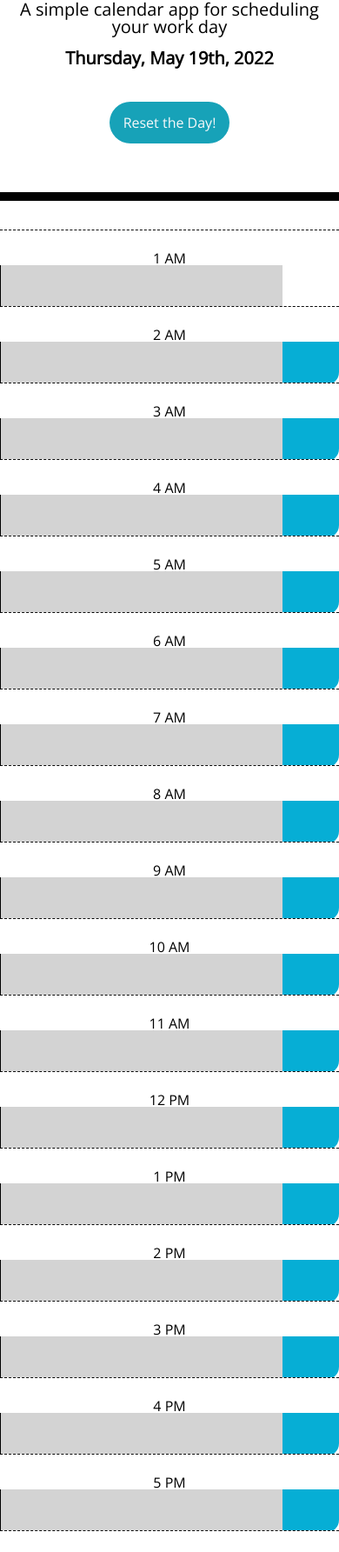
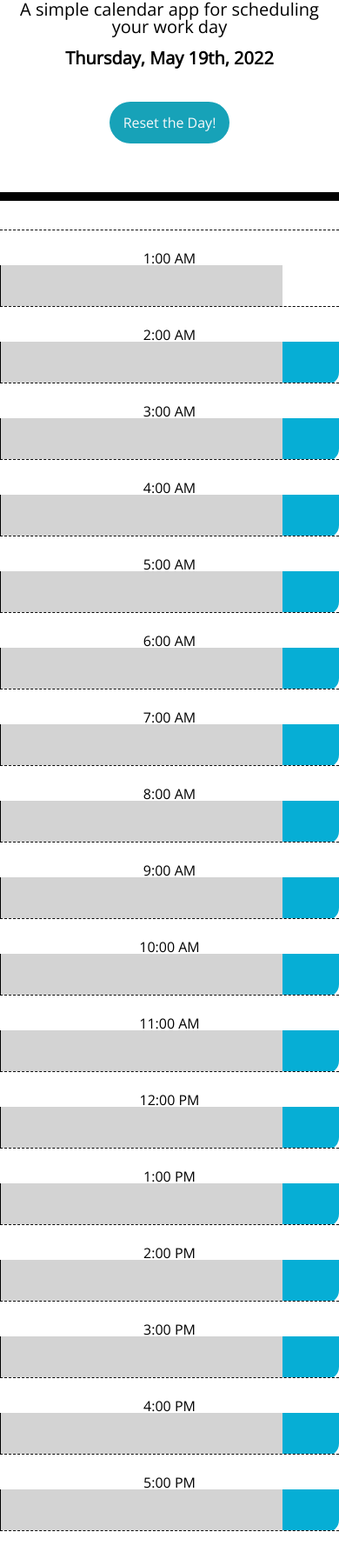
Before and after one commit to Lunirs/work-day-scheduler, a plain HTML site: page index.html in a window 390 px wide. Shown: the part 212-1997 px from the top of the page at 87% size. Drawn offline with nearby package versions, Linux system fonts and the light colour scheme.

Commit message:
updated time blocks

```diff
--- a/index.html
+++ b/index.html
@@ -34,168 +34,168 @@
     <div class="container">
       <!-- Timeblocks go here -->
       <div id="hr1" class="row time-block mb-2">
-        <div class="col-md-1 hour pt-4">1 AM</div>
+        <div class="col-md-1 hour pt-4">1:00 AM</div>
         <textarea class="col-10 description"> </textarea>
         <button class="btn saveBtn col-md-1">
           <i class="fas fa-save"></i>
         </button>
       </div>
       <div id="hr2" class="row time-block mb-2">
-        <div class="col-md-1 hour pt-4">2 AM</div>
+        <div class="col-md-1 hour pt-4">2:00 AM</div>
         <textarea class="col-10 description"> </textarea>
         <button class="btn saveBtn col-md-1">
           <i class="fas fa-save"></i>
         </button>
       </div>
       <div id="hr3" class="row time-block mb-2">
-        <div class="col-md-1 hour pt-4">3 AM</div>
+        <div class="col-md-1 hour pt-4">3:00 AM</div>
         <textarea class="col-10 description"> </textarea>
         <button class="btn saveBtn col-md-1">
           <i class="fas fa-save"></i>
         </button>
       </div>
       <div id="hr4" class="row time-block mb-2">
-        <div class="col-md-1 hour pt-4">4 AM</div>
+        <div class="col-md-1 hour pt-4">4:00 AM</div>
         <textarea class="col-10 description"> </textarea>
         <button class="btn saveBtn col-md-1">
           <i class="fas fa-save"></i>
         </button>
       </div>
       <div id="hr5" class="row time-block mb-2">
-        <div class="col-md-1 hour pt-4">5 AM</div>
+        <div class="col-md-1 hour pt-4">5:00 AM</div>
         <textarea class="col-10 description"> </textarea>
         <button class="btn saveBtn col-md-1">
           <i class="fas fa-save"></i>
         </button>
       </div>
       <div id="hr6" class="row time-block mb-2">
-        <div class="col-md-1 hour pt-4">6 AM</div>
+        <div class="col-md-1 hour pt-4">6:00 AM</div>
         <textarea class="col-10 description"> </textarea>
         <button class="btn saveBtn col-md-1">
           <i class="fas fa-save"></i>
         </button>
       </div>
       <div id="hr7" class="row time-block mb-2">
-        <div class="col-md-1 hour pt-4">7 AM</div>
+        <div class="col-md-1 hour pt-4">7:00 AM</div>
         <textarea class="col-10 description"> </textarea>
         <button class="btn saveBtn col-md-1">
           <i class="fas fa-save"></i>
         </button>
       </div>
       <div id="hr8" class="row time-block mb-2">
-        <div class="col-md-1 hour pt-4">8 AM</div>
+        <div class="col-md-1 hour pt-4">8:00 AM</div>
         <textarea class="col-10 description"> </textarea>
         <button class="btn saveBtn col-md-1">
           <i class="fas fa-save"></i>
         </button>
       </div>
       <div id="hr9" class="row time-block mb-2">
-        <div class="col-md-1 hour pt-4">9 AM</div>
+        <div class="col-md-1 hour pt-4">9:00 AM</div>
         <textarea class="col-10 description"> </textarea>
         <button class="btn saveBtn col-md-1">
           <i class="fas fa-save"></i>
         </button>
       </div>
       <div id="hr10" class="row time-block mb-2">
-        <div class="col-md-1 hour pt-4">10 AM</div>
+        <div class="col-md-1 hour pt-4">10:00 AM</div>
         <textarea class="col-10 description"> </textarea>
         <button class="btn saveBtn col-md-1">
           <i class="fas fa-save"></i>
         </button>
       </div>
       <div id="hr11" class="row time-block mb-2">
-        <div class="col-md-1 hour pt-4">11 AM</div>
+        <div class="col-md-1 hour pt-4">11:00 AM</div>
         <textarea class="col-10 description"> </textarea>
         <button class="btn saveBtn col-md-1">
           <i class="fas fa-save"></i>
         </button>
       </div>
       <div id="hr12" class="row time-block mb-2">
-        <div class="col-md-1 hour pt-4">12 PM</div>
+        <div class="col-md-1 hour pt-4">12:00 PM</div>
         <textarea class="col-10 description"> </textarea>
         <button class="btn saveBtn col-md-1">
           <i class="fas fa-save"></i>
         </button>
       </div>
       <div id="hr13" class="row time-block mb-2">
-        <div class="col-md-1 hour pt-4">1 PM</div>
+        <div class="col-md-1 hour pt-4">1:00 PM</div>
         <textarea class="col-10 description"> </textarea>
         <button class="btn saveBtn col-md-1">
           <i class="fas fa-save"></i>
         </button>
       </div>
       <div id="hr14" class="row time-block mb-2">
-        <div class="col-md-1 hour pt-4">2 PM</div>
+        <div class="col-md-1 hour pt-4">2:00 PM</div>
         <textarea class="col-10 description"> </textarea>
         <button class="btn saveBtn col-md-1">
           <i class="fas fa-save"></i>
         </button>
       </div>
       <div id="hr15" class="row time-block mb-2">
-        <div class="col-md-1 hour pt-4">3 PM</div>
+        <div class="col-md-1 hour pt-4">3:00 PM</div>
         <textarea class="col-10 description"> </textarea>
         <button class="btn saveBtn col-md-1">
           <i class="fas fa-save"></i>
         </button>
       </div>
       <div id="hr16" class="row time-block mb-2">
-        <div class="col-md-1 hour pt-4">4 PM</div>
+        <div class="col-md-1 hour pt-4">4:00 PM</div>
         <textarea class="col-10 description"> </textarea>
         <button class="btn saveBtn col-md-1">
           <i class="fas fa-save"></i>
         </button>
       </div>
       <div id="hr17" class="row time-block mb-2">
-        <div class="col-md-1 hour pt-4">5 PM</div>
+        <div class="col-md-1 hour pt-4">5:00 PM</div>
         <textarea class="col-10 description"> </textarea>
         <button class="btn saveBtn col-md-1">
           <i class="fas fa-save"></i>
         </button>
       </div>
       <div id="hr18" class="row time-block mb-2">
-        <div class="col-md-1 hour pt-4">6 PM</div>
+        <div class="col-md-1 hour pt-4">6:00 PM</div>
         <textarea class="col-10 description"> </textarea>
         <button class="btn saveBtn col-md-1">
           <i class="fas fa-save"></i>
         </button>
       </div>
       <div id="hr19" class="row time-block mb-2">
-        <div class="col-md-1 hour pt-4">7 PM</div>
+        <div class="col-md-1 hour pt-4">7:00 PM</div>
         <textarea class="col-10 description"> </textarea>
         <button class="btn saveBtn col-md-1">
           <i class="fas fa-save"></i>
         </button>
       </div>
       <div id="hr20" class="row time-block mb-2">
-        <div class="col-md-1 hour pt-4">8 PM</div>
+        <div class="col-md-1 hour pt-4">8:00 PM</div>
         <textarea class="col-10 description"> </textarea>
         <button class="btn saveBtn col-md-1">
           <i class="fas fa-save"></i>
         </button>
       </div>
       <div id="hr21" class="row time-block mb-2">
-        <div class="col-md-1 hour pt-4">9 PM</div>
+        <div class="col-md-1 hour pt-4">9:00 PM</div>
         <textarea class="col-10 description"> </textarea>
         <button class="btn saveBtn col-md-1">
           <i class="fas fa-save"></i>
         </button>
       </div>
       <div id="hr22" class="row time-block mb-2">
-        <div class="col-md-1 hour pt-4">10 PM</div>
+        <div class="col-md-1 hour pt-4">10:00 PM</div>
         <textarea class="col-10 description"> </textarea>
         <button class="btn saveBtn col-md-1">
           <i class="fas fa-save"></i>
         </button>
       </div>
       <div id="hr23" class="row time-block mb-2">
-        <div class="col-md-1 hour pt-4">11 PM</div>
+        <div class="col-md-1 hour pt-4">11:00 PM</div>
         <textarea class="col-10 description"> </textarea>
         <button class="btn saveBtn col-md-1">
           <i class="fas fa-save"></i>
         </button>
       </div>
       <div id="hr24" class="row time-block mb-2">
-        <div class="col-md-1 hour pt-4">12 AM</div>
+        <div class="col-md-1 hour pt-4">12:00 AM</div>
         <textarea class="col-10 description"> </textarea>
         <button class="btn saveBtn col-md-1">
           <i class="fas fa-save"></i>
```
